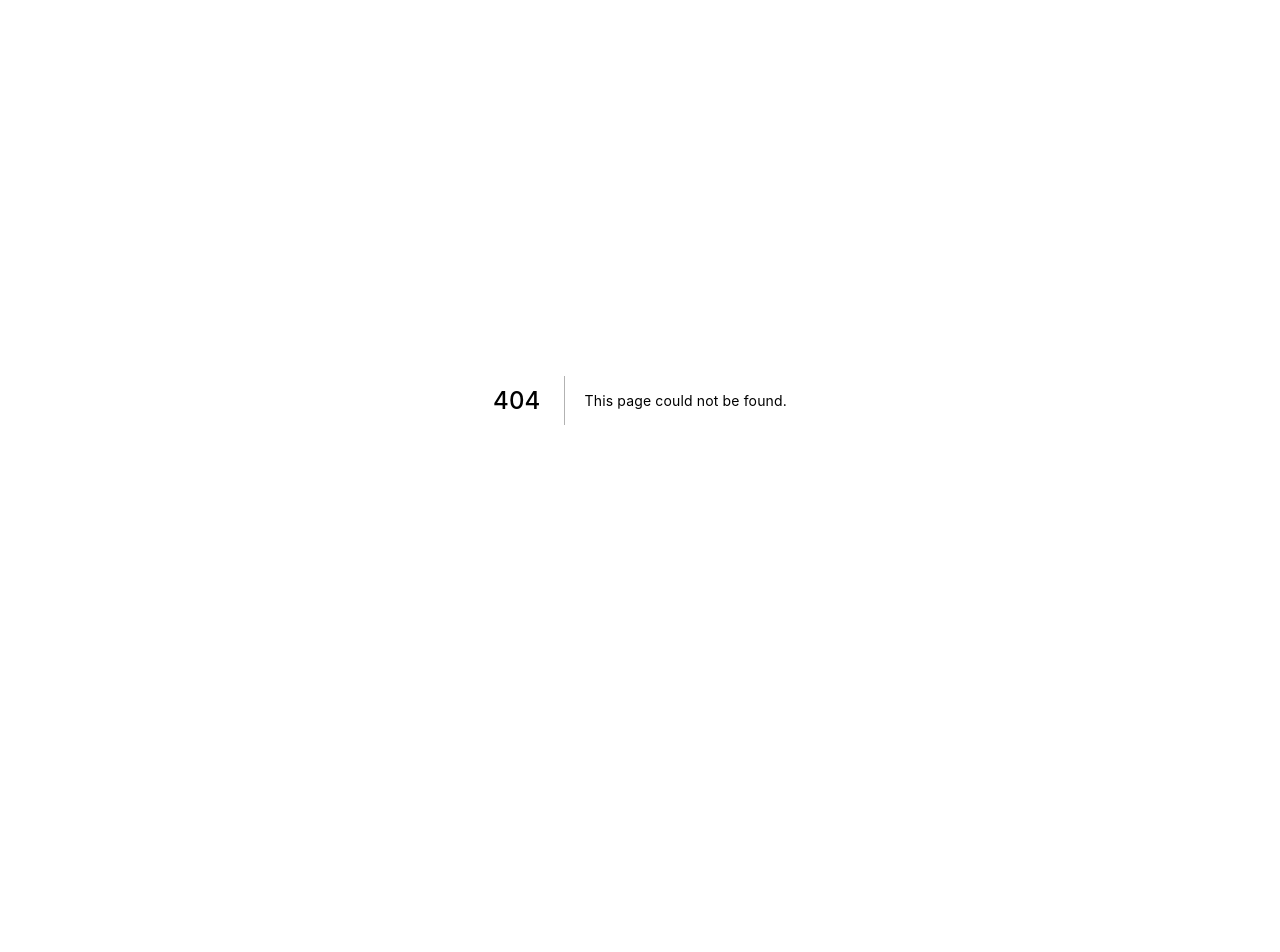
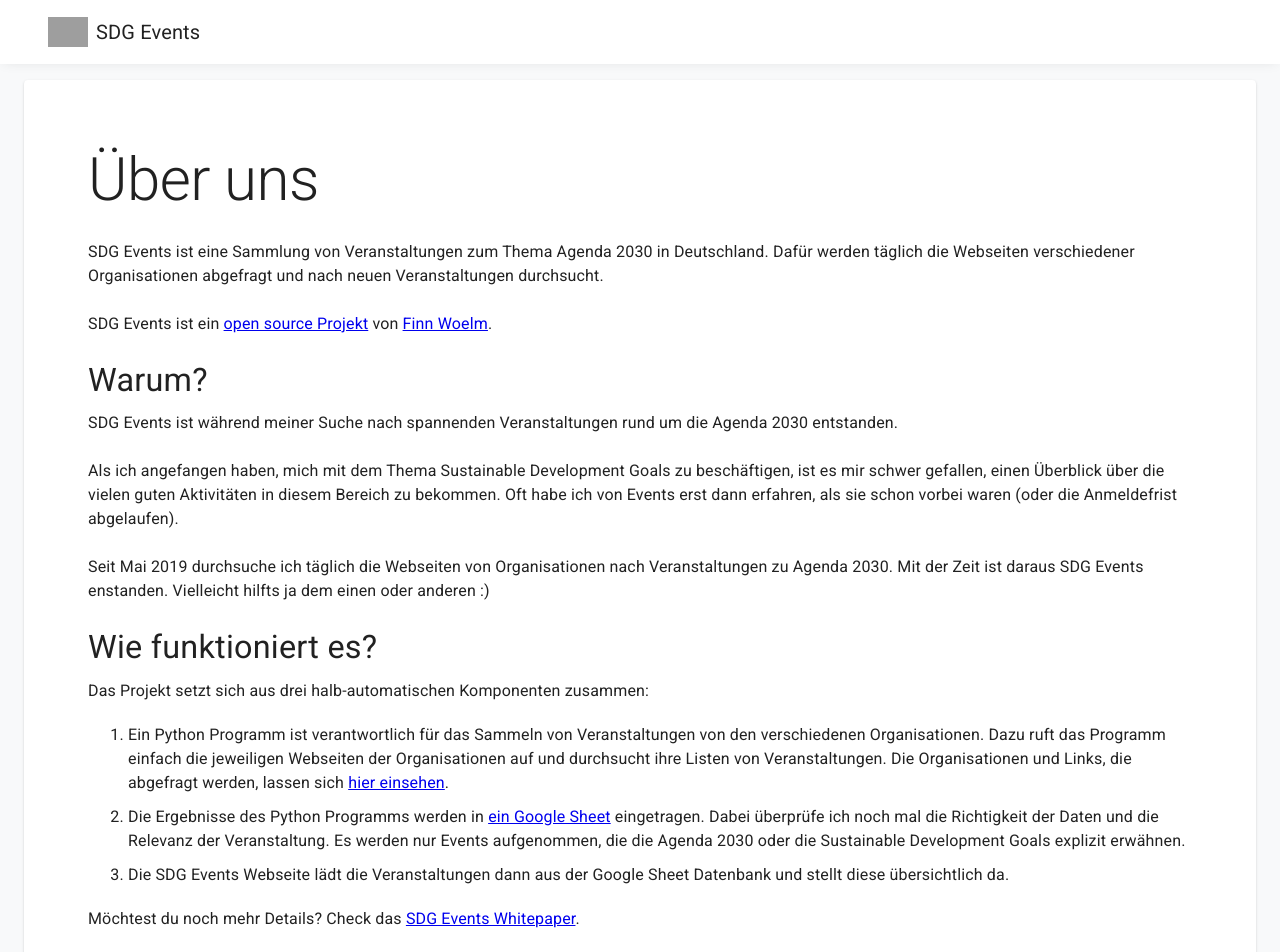
Before and after one commit to FinnWoelm/sdg-events-app, a Next.js app: page /AboutPage in a window 1280 px wide. Before the commit this address had no page. Shown: the top 952 px of the page. Before the commit the page ends 800 px from the top, so only its background shows below. Built offline with nearby package versions, Linux system fonts and the light colour scheme; grey boxes are pictures that could not be loaded.

Commit message:
Add About page
Explains what this website is and how it works.

```diff
--- a/now.json
+++ b/now.json
@@ -3,6 +3,7 @@
   "alias": "sdg-events.de",
   "routes": [
     { "src": "/",                                 "dest": "/HomePage" },
+    { "src": "/ueber-uns",                        "dest": "/AboutPage" },
     { "src": "/events(/?:[^/]+)?/(?<id>[^/]+)",   "dest": "/EventPage?id=$id" }
   ],
   "builds": [{ "src": "next.config.js", "use": "@now/next" }]
--- /dev/null
+++ b/pages/AboutPage.js
@@ -0,0 +1,239 @@
+import Box from '@material-ui/core/Box'
+import Button from '@material-ui/core/Button'
+import Container from '@material-ui/core/Container'
+import Grid from '@material-ui/core/Grid'
+import Paper from '@material-ui/core/Paper'
+import Typography from '@material-ui/core/Typography'
+import AddCircleIcon from '@material-ui/icons/AddCircle'
+import CallMadeIcon from '@material-ui/icons/CallMade'
+import TodayIcon from '@material-ui/icons/Today'
+import LocationOnIcon from '@material-ui/icons/LocationOn'
+import MapIcon from '@material-ui/icons/Map'
+import NotesIcon from '@material-ui/icons/Notes'
+import styled from 'styled-components'
+
+import theme from 'config/theme'
+import withLayout from 'hocs/withLayout'
+import Database from 'models/Database'
+import Event from 'models/Event'
+import EventDate from 'components/EventDate'
+
+const List = styled(Typography).attrs({
+  variant: 'body1',
+  component: 'ol'
+})`
+  && {
+    margin: 20px 0;
+  }
+`
+
+const ListItem = styled.li`
+  margin-bottom: 10px;
+`
+
+const Title = styled(Typography)`
+  word-wrap: break-word;
+  overflow-wrap: break-word;
+`
+
+const FlexBox = styled(Box)`
+  display: flex;
+  flex-direction: row;
+  padding: 20px 0;
+`
+
+const Date = styled(FlexBox)`
+  .line:first-child {
+    font-weight: 500;
+  }
+
+  .line:not(:first-child) {
+    color: ${theme.palette.text.secondary};
+  }
+`
+
+const Section = styled(Box).attrs({marginTop: 3})`
+
+`
+
+const IconBox = styled(Box)`
+  max-width: 50px;
+  min-width: 50px;
+  width: 50px;
+
+  svg {
+    width: 30px;
+    height: auto;
+    color: ${theme.palette.primary.main};
+  }
+`
+
+const PaperWithPadding = styled(Paper)`
+  padding: 16px;
+
+  ${theme.breakpoints.up('sm')} {
+    padding: 32px;
+  }
+
+  ${theme.breakpoints.up('md')} {
+    padding: 48px;
+  }
+
+  ${theme.breakpoints.up('lg')} {
+    padding: 64px;
+  }
+`
+
+const ActionButton = styled(Button)`
+  && {
+    margin-right: 16px;
+    margin-top: 8px;
+    margin-bottom: 8px;
+  }
+
+  svg {
+    margin-right: 8px;
+  }
+`
+
+const ActionArea = styled(Box)`
+  border-top: 1px solid rgba(0,0,0,.1);
+  border-bottom: 1px solid rgba(0,0,0,.1);
+`
+
+const AboutPage = ({ event }) => (
+  <Container>
+    <PaperWithPadding>
+      <Title variant='h2' gutterBottom>
+        &Uuml;ber uns
+      </Title>
+      <Section>
+        <Typography variant='body1' gutterBottom>
+          SDG Events ist eine Sammlung von Veranstaltungen zum
+          Thema Agenda 2030 in Deutschland.
+
+          Daf&uuml;r werden t&auml;glich die Webseiten verschiedener
+          Organisationen abgefragt und nach neuen Veranstaltungen
+          durchsucht.
+
+          <br/><br/>
+
+
+          SDG Events ist ein
+          {' '}
+          <a  href="https://github.com/FinnWoelm/sdg-events-app"
+              target="_blank">
+            open source Projekt
+          </a>
+          {' '}
+          von
+          {' '}
+          <a  href="https://twitter.com/FinnWoelm"
+              target="_blank">
+            Finn Woelm
+          </a>
+          .
+        </Typography>
+      </Section>
+      <Section>
+        <Title variant='h4' gutterBottom>
+          Warum?
+        </Title>
+        <Typography variant='body1' gutterBottom>
+          SDG Events ist w&auml;hrend meiner Suche nach spannenden Veranstaltungen rund
+  um die Agenda 2030 entstanden.
+
+          <br/><br/>
+
+          Als ich angefangen haben, mich
+          mit dem Thema Sustainable Development Goals zu
+          besch&auml;ftigen, ist es mir schwer gefallen, einen
+          &Uuml;berblick &uuml;ber die vielen guten Aktivit&auml;ten in diesem
+          Bereich zu bekommen. Oft habe ich von Events erst dann erfahren, als
+          sie schon vorbei waren (oder die Anmeldefrist abgelaufen).
+
+          <br/><br/>
+
+          Seit Mai 2019 durchsuche ich t&auml;glich die Webseiten von Organisationen
+          nach Veranstaltungen zu Agenda 2030. Mit der Zeit ist
+          daraus SDG Events enstanden. Vielleicht hilfts ja dem einen oder anderen :)
+        </Typography>
+      </Section>
+      <Section>
+        <Title variant='h4' gutterBottom>
+          Wie funktioniert es?
+        </Title>
+        <Typography variant='body1' gutterBottom>
+          Das Projekt setzt sich aus drei halb-automatischen Komponenten zusammen:
+        </Typography>
+        <List>
+          <ListItem>
+            Ein Python Programm ist verantwortlich f&uuml;r das Sammeln von
+            Veranstaltungen von den verschiedenen Organisationen. Dazu ruft das
+            Programm einfach die jeweiligen Webseiten der Organisationen auf und
+            durchsucht ihre Listen von Veranstaltungen. Die Organisationen und
+            Links, die abgefragt werden, lassen sich
+            {' '}
+            <a  href="https://docs.google.com/spreadsheets/d/1NxjKdgT6du_XhVYHF3sP1JhXm8R1JRZ_EPYFhf_-tBA/edit#gid=1925444285"
+                target="_blank">
+              hier einsehen
+            </a>
+            .
+          </ListItem>
+
+          <ListItem>
+            Die Ergebnisse des Python Programms werden in
+            {' '}
+            <a  href="https://docs.google.com/spreadsheets/d/1NxjKdgT6du_XhVYHF3sP1JhXm8R1JRZ_EPYFhf_-tBA/edit#gid=0"
+                target="_blank">
+              ein Google Sheet
+            </a>
+            {' '}
+            eingetragen. Dabei &uuml;berpr&uuml;fe ich noch mal die Richtigkeit
+            der Daten und die Relevanz der Veranstaltung. Es werden nur Events
+            aufgenommen, die die Agenda 2030 oder die Sustainable Development
+            Goals explizit erw&auml;hnen.
+          </ListItem>
+
+          <ListItem>
+            Die SDG Events Webseite l&auml;dt die Veranstaltungen dann aus der
+            Google Sheet Datenbank und stellt diese &uuml;bersichtlich da.
+          </ListItem>
+        </List>
+
+        <Typography variant='body1' gutterBottom>
+          M&ouml;chtest du noch mehr Details? Check das
+          {' '}
+          <a  href="https://docs.google.com/document/d/1RAQXXrtoLWp_9gghApqOoDQ-luUorC1vytb6VQBCbDE/edit"
+              target="_blank">
+            SDG Events Whitepaper
+          </a>
+          .
+        </Typography>
+      </Section>
+      <Section>
+        <Title variant='h4' gutterBottom>
+          Feedback & Mitmachen
+        </Title>
+        <Typography variant='body1' gutterBottom>
+          Hast du eine Idee, um die Seite besser zu machen?
+          Hat die Webseite dir geholfen?
+          Gefällt dir etwas nicht? Ist mir ein Fehler unterlaufen?
+          Kennst du noch ein Event oder eine Organization? Willst du mithelfen?
+
+          <br/><br/>
+          Ich freue mich, von dir zu h&ouml;ren! Du kannst mich
+          {' '}
+          <a  href="https://twitter.com/FinnWoelm"
+              target="_blank">
+            auf Twitter unter @FinnWoelm
+          </a>
+          {' '}
+          erreichen.
+        </Typography>
+      </Section>
+    </PaperWithPadding>
+  </Container>
+)
+
+export default withLayout(AboutPage)
--- a/server.js
+++ b/server.js
@@ -13,6 +13,10 @@ app.prepare().then(() => {
     app.render(req, res, '/EventPage', { id: req.params.id });
   });
 
+  server.get('/ueber-uns', (req, res) => {
+    app.render(req, res, '/AboutPage');
+  });
+
   server.get('/', (req, res) => {
     app.render(req, res, '/HomePage');
   });
```
